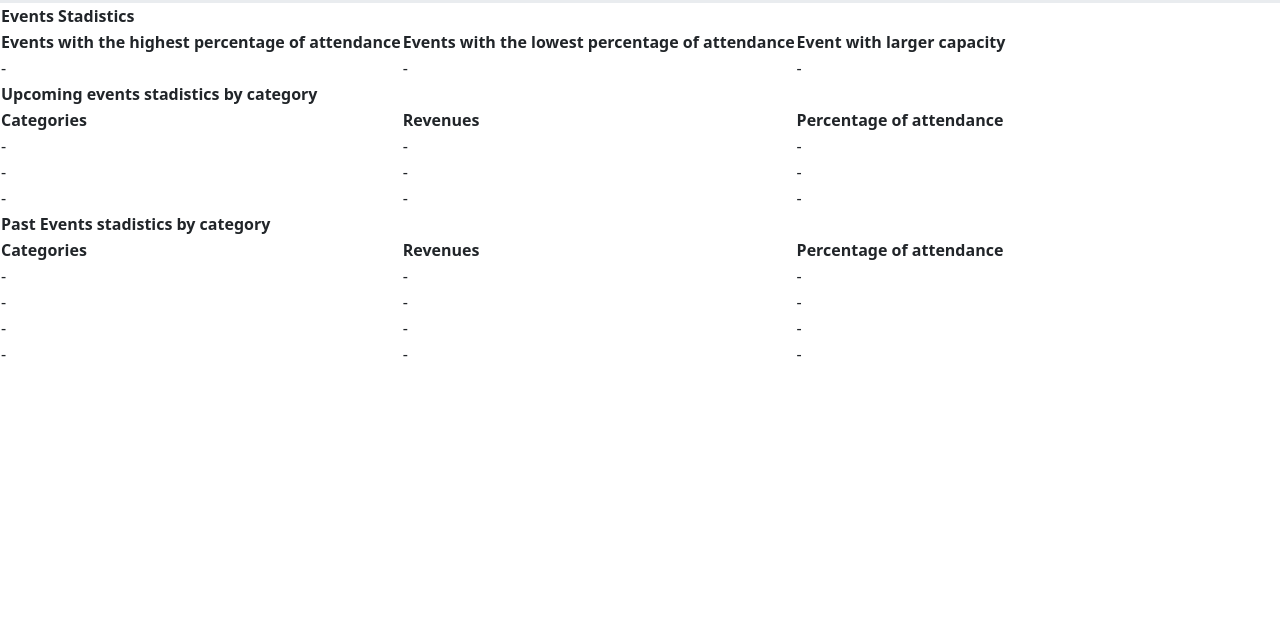
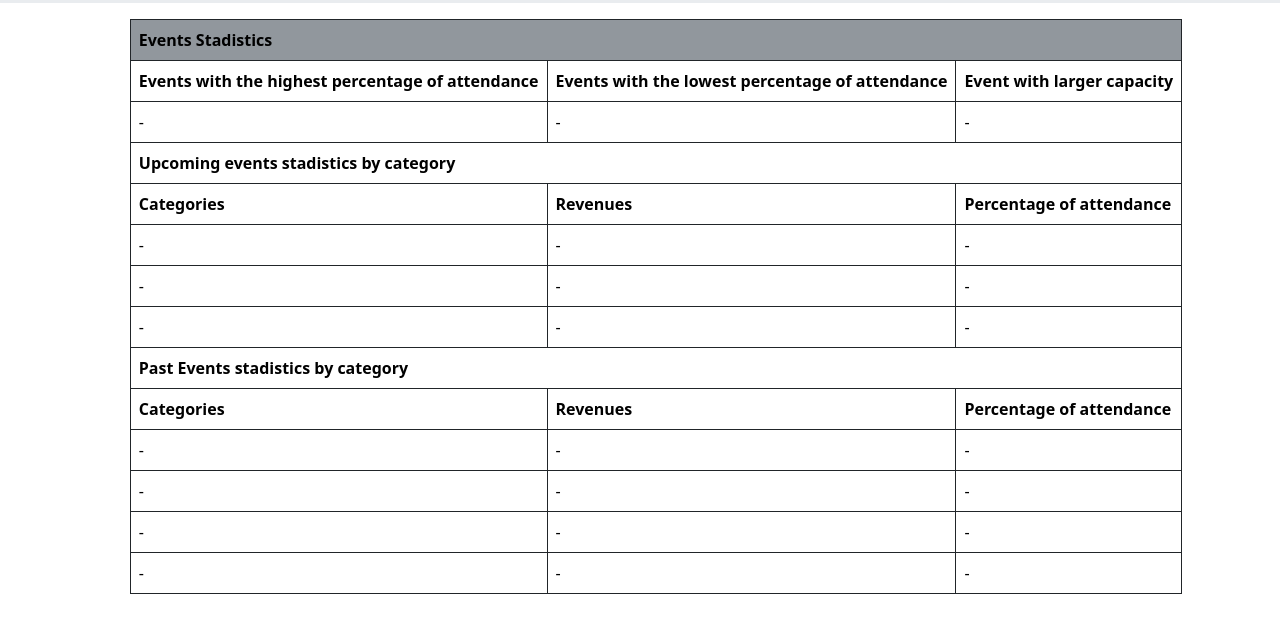
Before and after one commit to pberus/AmazingEvents_BERUSTEIN, a plain HTML site: page pages/stats.html in a window 1280 px wide. Shown: the part 116-755 px from the top of the page. Drawn offline with nearby package versions, Linux system fonts and the light colour scheme.

Commit message:
tabla stats utilities

```diff
--- a/pages/stats.html
+++ b/pages/stats.html
@@ -15,6 +15,7 @@
       rel="stylesheet"
       href="https://cdn.jsdelivr.net/npm/bootstrap-icons@1.10.3/font/bootstrap-icons.css"
     />
+    <link rel="stylesheet" href="../assets/styles/style.css" />
     <link
       rel="shortcut icon"
       href="../assets/img/Logo-Amazing-Events.ico"
@@ -136,11 +137,15 @@
       </div>
     </header>
     <main>
-      <table>
+      <table
+        class="table table-responsive table-bordered border-dark m-3 d-flex justify-content-center"
+      >
         <tr>
-          <th colspan="3">Events Stadistics</th>
+          <th colspan="3" class="bg-secondary bg-opacity-75">
+            Events Stadistics
+          </th>
         </tr>
-        <tr>
+        <tr class="bg-secondary bg-opacity-25">
           <th>Events with the highest percentage of attendance</th>
           <th>Events with the lowest percentage of attendance</th>
           <th>Event with larger capacity</th>
@@ -150,10 +155,10 @@
           <td>-</td>
           <td>-</td>
         </tr>
-        <tr>
+        <tr class="bg-secondary bg-opacity-75">
           <th colspan="3">Upcoming events stadistics by category</th>
         </tr>
-        <tr>
+        <tr class="bg-secondary bg-opacity-25">
           <th>Categories</th>
           <th>Revenues</th>
           <th>Percentage of attendance</th>
@@ -173,10 +178,10 @@
           <td>-</td>
           <td>-</td>
         </tr>
-        <tr>
+        <tr class="bg-secondary bg-opacity-75">
           <th colspan="3">Past Events stadistics by category</th>
         </tr>
-        <tr>
+        <tr class="bg-secondary bg-opacity-25">
           <th>Categories</th>
           <th>Revenues</th>
           <th>Percentage of attendance</th>
```
